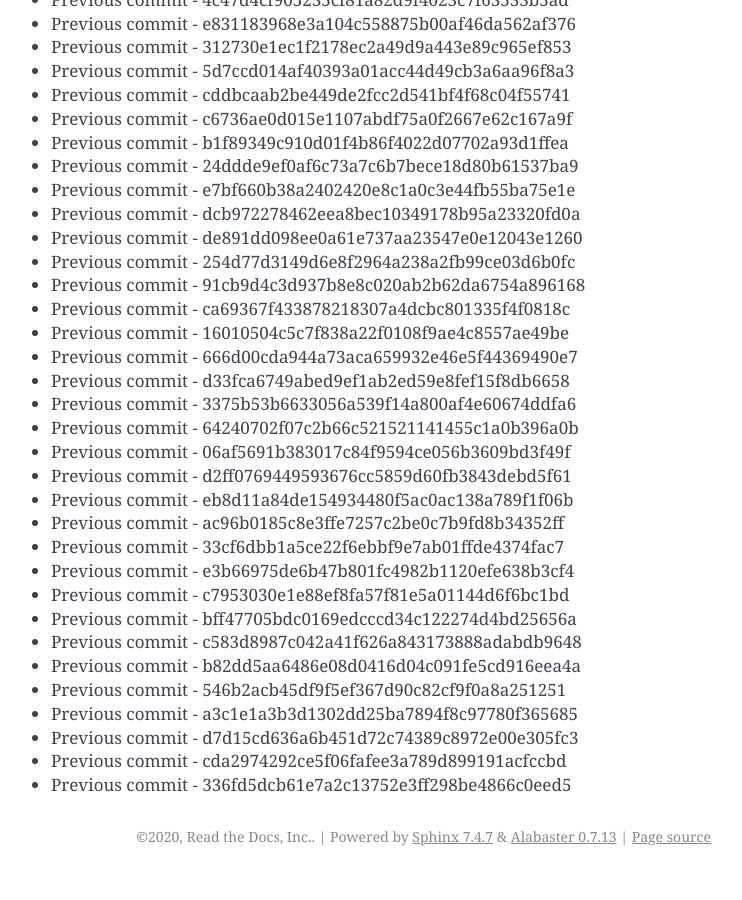
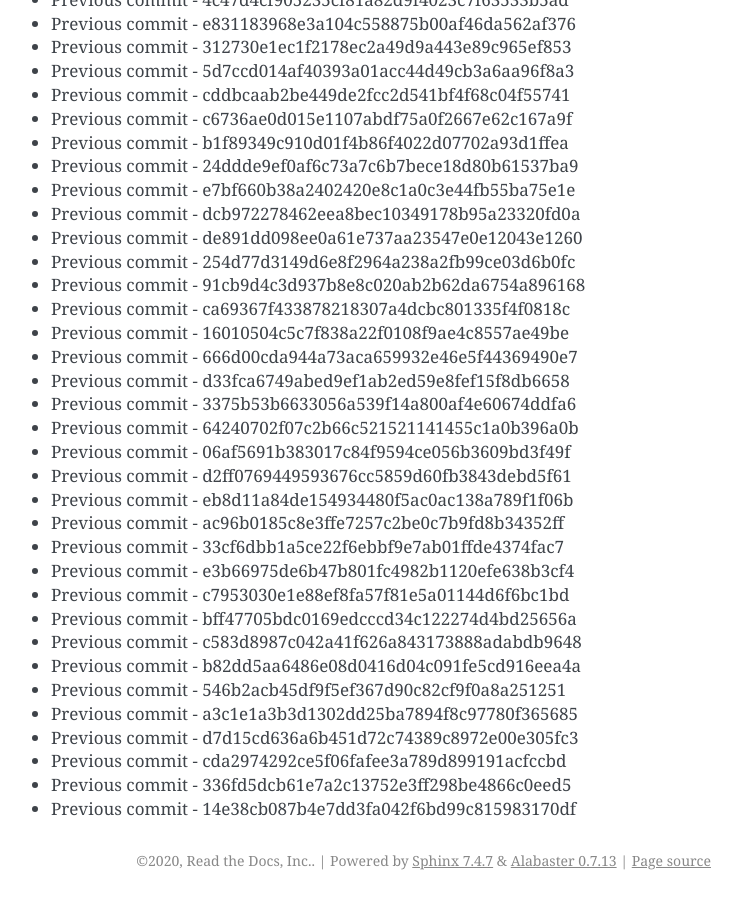
Before and after one commit to readthedocs/rtd-git-stresstest, a Sphinx documentation site: the page built from docs/updates.rst, in a window 1280 px wide and 900 px high, scrolled down 40682 px. Shown: the whole window, without its empty margins (399-1141 px from the left). Built offline with Sphinx 7.4.7, drawn with Linux system fonts in a browser that asks for light colours; before the commit the page ends 41558 px from its top, so only the background shows below that.

Commit message:
Generating commit from previous: 14e38cb087b4e7dd3fa042f6bd99c815983170df

```diff
--- a/docs/updates.rst
+++ b/docs/updates.rst
@@ -1741,3 +1741,4 @@ It can be tested for any performance characteristics.
 * Previous commit - d7d15cd636a6b451d72c74389c8972e00e305fc3
 * Previous commit - cda2974292ce5f06fafee3a789d899191acfccbd
 * Previous commit - 336fd5dcb61e7a2c13752e3ff298be4866c0eed5
+* Previous commit - 14e38cb087b4e7dd3fa042f6bd99c815983170df
```
